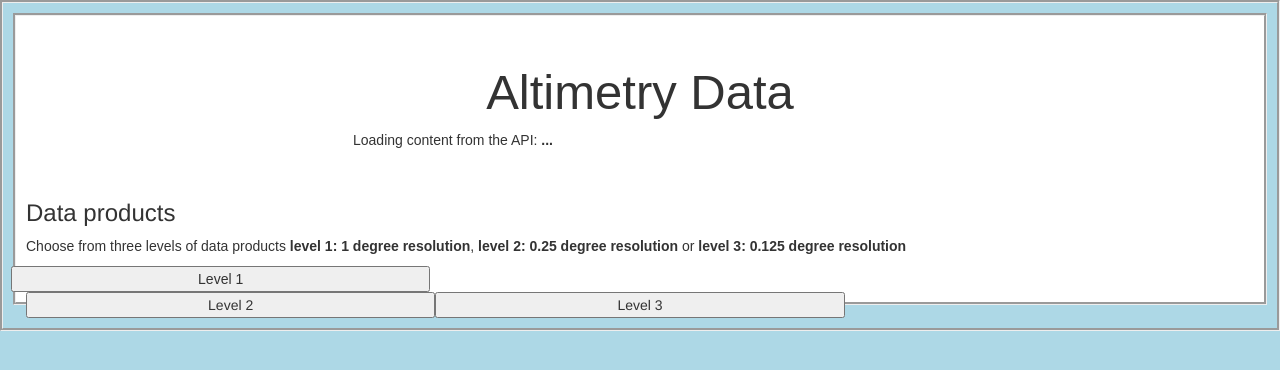
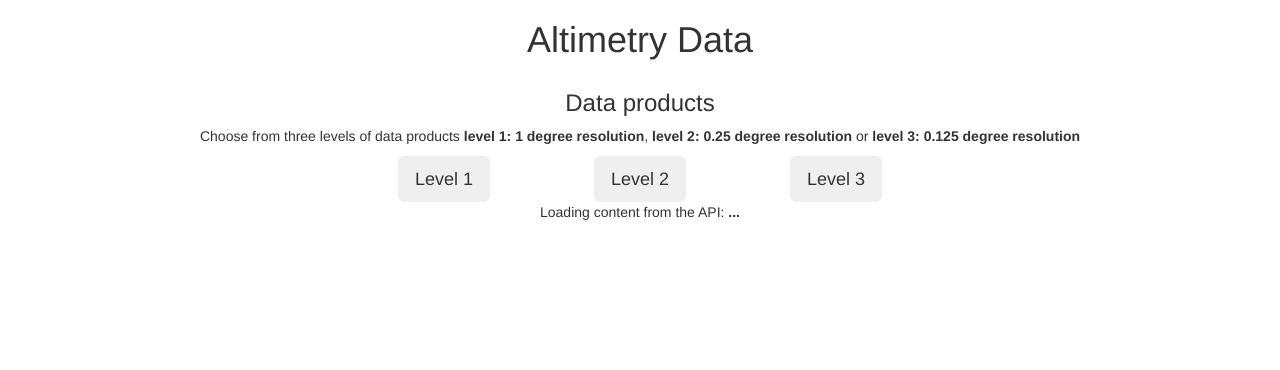
Before and after one commit to CasperTBangHansen/altimetryGUI, a website: page src/index.html in a window 1280 px wide. Drawn offline with nearby package versions, Linux system fonts and the light colour scheme.

Commit message:
index.html test

```diff
--- a/src/index.html
+++ b/src/index.html
@@ -10,17 +10,21 @@
 </head>
 
 <body>
-    <main>
+    <div class="container content">
         <h1>Altimetry Data</h1>
-        <p>Loading content from the API: <b id="data">...</b></p>
-    </main>
+        <div class="row">
+            <h3>Data products</h3>
+            <p>Choose from three levels of data products <strong>level 1: 1 degree resolution</strong>, <strong>level 2: 0.25 degree resolution</strong> or <strong>level 3: 0.125 degree resolution</strong></p>
+        </div>
+        <div class="row">
+            <button type="button" class="btn btn-lg btn-outline-secondary btn-space" onclick="getData()">Level 1</button>
+            <button type="button" class="btn btn-lg btn-outline-secondary btn-space" onclick="getData()">Level 2</button>
+            <button type="button" class="btn btn-lg btn-outline-secondary btn-space" onclick="getData()">Level 3</button>
+        </div>
 
-    <h3>Data products</h3>
-    <p>Choose from three levels of data products <strong>level 1: 1 degree resolution</strong>, <strong>level 2: 0.25 degree resolution</strong> or <strong>level 3: 0.125 degree resolution</strong></p>
-    <div class="row">
-        <button class="col-md-4" onclick="getData()">Level 1</div>
-        <button class="col-md-4" onclick="getData()">Level 2</div>
-        <button class="col-md-4" onclick="getData()">Level 3</div>
+        <div class="row">
+            <p>Loading content from the API: <b id="data">...</b></p>
+        </div>
     </div>
 
     <script>
@@ -35,18 +39,6 @@
             document.querySelector('#data').textContent = data;
         }
         // getData();
-        document.getElementById('product1')
-            .addEventListener('click', function(event) {
-                getData();
-            });
-        document.getElementById('product2')
-            .addEventListener('click', function(event) {
-                getData();
-            });
-        document.getElementById('product3')
-            .addEventListener('click', function(event) {
-                getData();
-            });
     </script>
 </body>
 
--- a/src/styles.css
+++ b/src/styles.css
@@ -1,22 +1,8 @@
-* {
-    font-family: Arial, Helvetica, sans-serif;
+.content {
+    text-align: center;
 }
 
-html,
-body {
-    margin: 0;
-    border: groove;
-    padding: 10px;
-    background-color: lightblue;
+.btn-space {
+    margin-left: 50px;
+    margin-right: 50px;
 }
-
-main {
-    margin: auto;
-    width: 50%;
-    padding: 20px;
-}
-
-main>h1 {
-    text-align: center;
-    font-size: 3.5em;
-}
```
